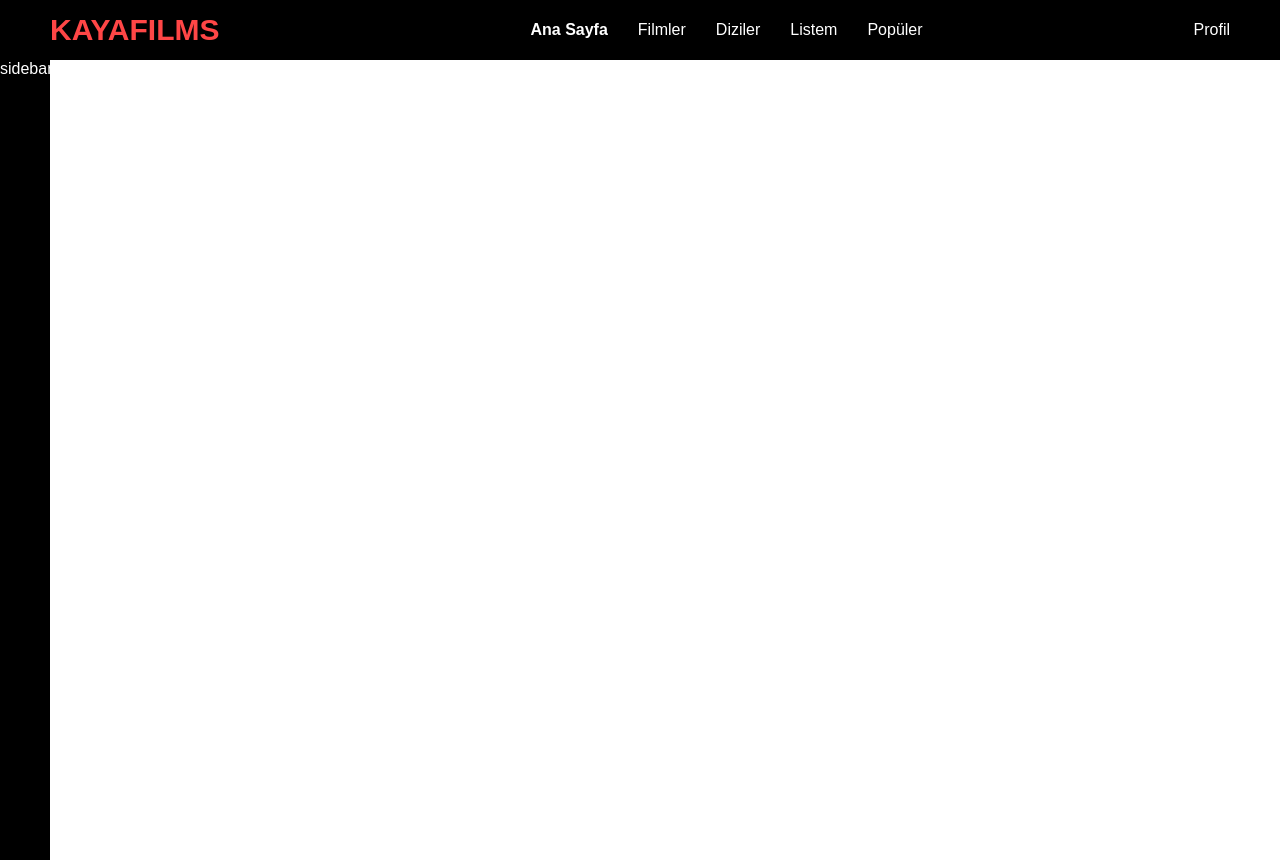
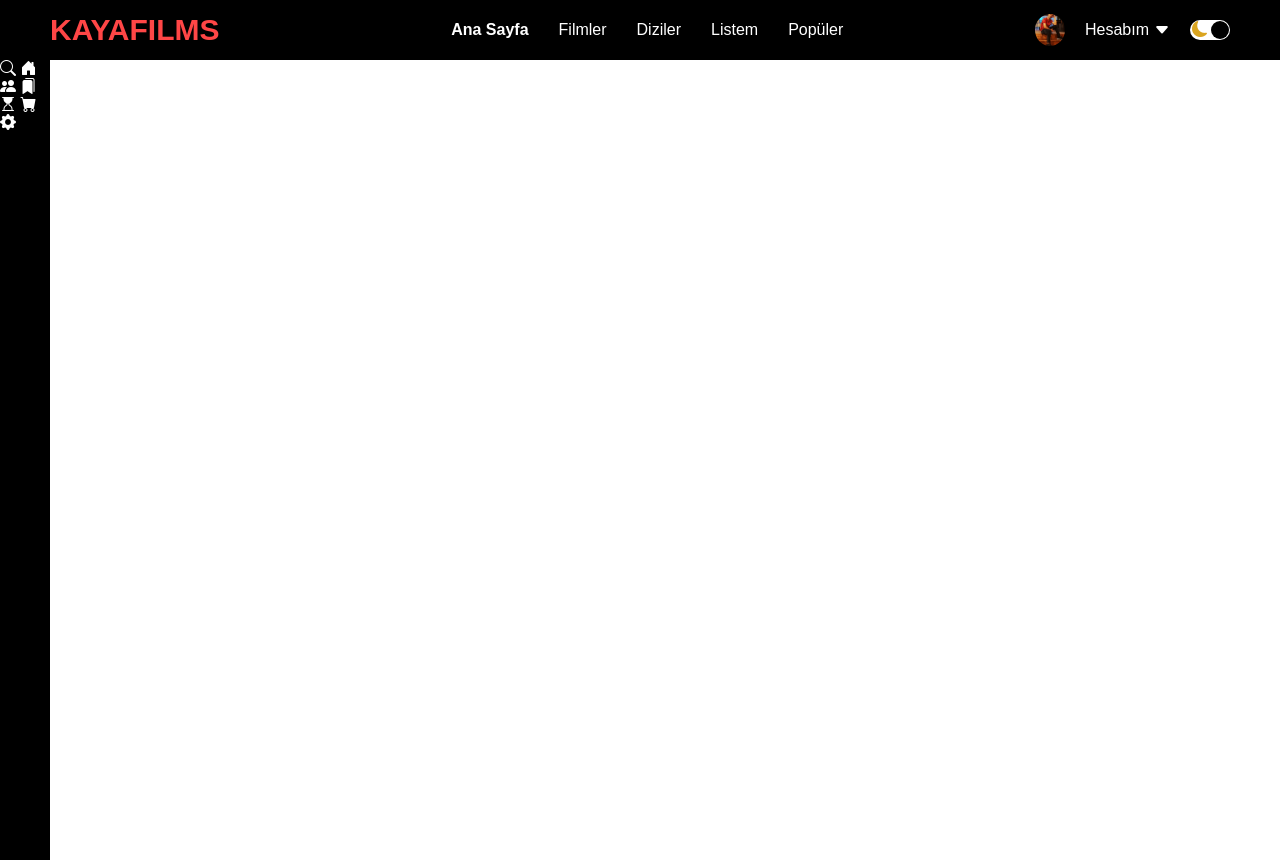
Before and after one commit to umitkaya33/Film_Sitesi_Tasarim, a plain HTML site: page index.html in a window 1280 px wide. Drawn offline with nearby package versions, Linux system fonts and the light colour scheme; a web font is replaced by a local one.

Commit message:
navbar tamamlandı gerekli img klasörü eklendi

```diff
--- a/index.html
+++ b/index.html
@@ -5,9 +5,14 @@
     <meta http-equiv="X-UA-Compatible" content="IE=edge" />
     <meta name="viewport" content="width=device-width, initial-scale=1.0" />
     <title>Film Sitesi Tasarım</title>
+    <link
+      rel="stylesheet"
+      href="https://cdn.jsdelivr.net/npm/bootstrap-icons@1.10.2/font/bootstrap-icons.css"
+    />
     <link rel="stylesheet" href="style.css" />
   </head>
   <body>
+    <!-- ! navbar start -->
     <div class="navbar">
       <div class="navbar-wrapper">
         <div class="logo-wrapper">
@@ -22,9 +27,32 @@
             <li class="menu-list-item">Popüler</li>
           </ul>
         </div>
-        <div class="profile-container">Profil</div>
+        <div class="profile-container">
+          <img class="profile-picture" src="img/profile.jpg" alt="" />
+          <div class="profile-text-container">
+            <span class="profile-text">Hesabım</span>
+            <i class="bi bi-caret-down-fill"></i>
+          </div>
+          <div class="toggle">
+            <i class="bi bi-moon-fill toggle-icon"></i>
+            <i class="bi bi-brightness-high-fill toggle-icon"></i>
+            <div class="toggle-ball"></div>
+          </div>
+        </div>
       </div>
     </div>
-    <div class="sidebar">sidebar</div>
+    <!-- ! navbar end -->
+
+    <!-- ! sidebar start -->
+    <div class="sidebar">
+      <i class="bi bi-search"></i>
+      <i class="bi bi-house-door-fill"></i>
+      <i class="bi bi-people-fill"></i>
+      <i class="bi bi-bookmarks-fill"></i>
+      <i class="bi bi-hourglass-top"></i>
+      <i class="bi bi-cart-fill"></i>
+      <i class="bi bi-gear-fill"></i>
+    </div>
+    <!-- ! sidebar end -->
   </body>
 </html>
--- a/style.css
+++ b/style.css
@@ -50,6 +50,46 @@ body {
 .menu-list-item.active {
     font-weight: bold;
 }
+.profile-container{
+    display: flex;
+    align-items: center;
+    column-gap: 20px;
+}
+.profile-picture{
+    width: 30px;
+    height: 32px;
+    object-fit: cover;
+    border-radius: 50%;
+}
+.profile-text-container{
+    display: flex;
+    align-items: center;
+    column-gap: 5px;
+    line-height: 1;
+}
+.toggle{
+    width: 40px;
+    height: 20px;
+    background-color: white;
+    position: relative;
+    border-radius: 30px;
+    display: flex;
+    align-items: center;
+    justify-content: space-around;
+}
+.toggle-icon{
+    color: goldenrod;
+}
+.toggle-ball{
+    width: 18px;
+    height: 18px;
+    background-color: black;
+    border-radius: 50%;
+    cursor: pointer;
+    position: absolute;
+    right: 1px;
+
+}
 
 .sidebar {
     background-color: black;
```
Also changed, not shown: img/f1.jpg (added), img/f2.jpg (added), img/f3.jpg (added), img/f4.jpg (added), img/f5.jpg (added), img/f6.jpg (added), img/f7.jpg (added), img/profile.jpg (added), img/spiderman-title.png (added), 1 other file.
